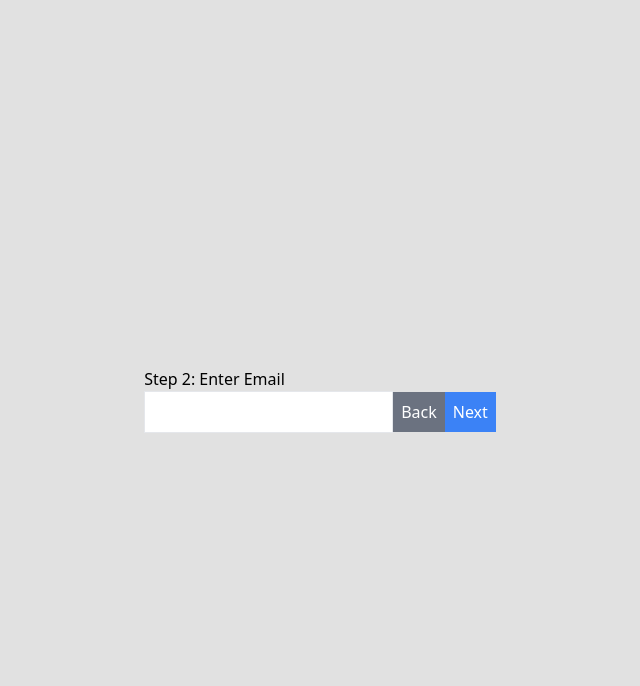
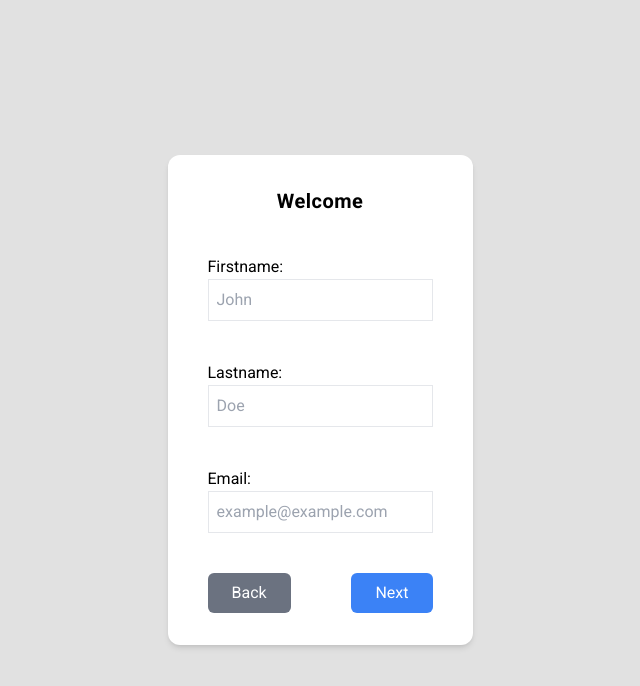
Before and after one commit to UtkarshS611/Cricsphere, a React (Vite) app: page / in a window 1280 px wide. Both pictures are taken after a click on the button "Next". Shown: the top 686 px of the page, without its empty margins (320-960 px from the left). Built offline with nearby package versions, Linux system fonts and the light colour scheme.

Commit message:
form functionality completed

```diff
--- a/src/Components/Home.jsx
+++ b/src/Components/Home.jsx
@@ -1,14 +1,19 @@
 import React from 'react'
 import { BsStars } from "react-icons/bs";
 import Cards from './Cards';
+import { useLocation } from 'react-router-dom';
 
 const Home = () => {
+
+  const location = useLocation();
+  const formData = location.state;
+
   return (
     <section className='h-[500vh]'>
       <div className='flex justify-center mt-8 font-primary'>
         <div className='px-14 py-1 rounded-full font-medium flex items-center gap-2 border-[0.5px] bg-[#e3d5ca4e] border-[#bb9457]'>
           <BsStars />
-          Welcome, Utkarsh
+          Welcome, {formData?.firstname || 'Guest'}
         </div>
       </div>
       <div className='tracking-wide text-4xl md:text-7xl uppercase flex flex-col items-center py-8 gap-2 md:gap-10 font-[Anton]'>
--- a/src/Components/Signup.jsx
+++ b/src/Components/Signup.jsx
@@ -1,12 +1,18 @@
 import React, { useState } from 'react';
+import { useNavigate } from 'react-router-dom';
 
 const Signup = ({ setIsLoggedIn }) => {
   const [step, setStep] = useState(1);
   const [formData, setFormData] = useState({
-    name: '',
+    gender: '',
+    city: '',
+    firstname: '',
+    lastname: '',
     email: '',
     password: ''
   });
+
+  const navigate = useNavigate();
 
   const nextStep = () => setStep(step + 1);
   const prevStep = () => setStep(step - 1);
@@ -14,32 +20,59 @@ const Signup = ({ setIsLoggedIn }) => {
 
   const handleSubmit = (e) => {
     e.preventDefault();
-    setIsLoggedIn(true); // simulate login
+    setIsLoggedIn(true);
+    navigate('/home', { state: formData });
+    console.log(formData)
   };
 
   return (
-    <div className="flex flex-col items-center justify-center min-h-screen">
+    <div className="flex font-primary flex-col items-center justify-center min-h-screen">
       {step === 1 && (
-        <div>
-          <h2>Step 1: Enter Name</h2>
-          <input type="text" name="name" value={formData.name} onChange={handleInput} className="border p-2" />
-          <button onClick={nextStep} className="bg-blue-500 text-white p-2">Next</button>
+        <div className='bg-white flex flex-col gap-10 px-10 py-8 rounded-xl shadow-md'>
+          <h2 className='text-center text-xl font-semibold tracking-wide'>Welcome</h2>
+          <div className='flex flex-col'>
+            <label htmlFor="gender" className='text-lg'>Gender:</label>
+            <input id='gender' type="text" name="gender" placeholder='Gender' value={formData.gender} onChange={handleInput} className="border p-2 outline-blue-500" />
+          </div>
+          <div  className='flex flex-col'>
+            <label htmlFor="City" className='text-lg'>City:</label>
+            <input id='City' type="text" name="city" placeholder='City' value={formData.city} onChange={handleInput} className="border p-2 outline-blue-500" />
+          </div>
+          <button onClick={nextStep} className="bg-blue-500 hover:bg-blue-800 rounded-md duration-200 text-white p-2">Next</button>
         </div>
       )}
       {step === 2 && (
-        <div>
-          <h2>Step 2: Enter Email</h2>
-          <input type="email" name="email" value={formData.email} onChange={handleInput} className="border p-2" />
-          <button onClick={prevStep} className="bg-gray-500 text-white p-2">Back</button>
-          <button onClick={nextStep} className="bg-blue-500 text-white p-2">Next</button>
+        <div className='bg-white flex flex-col gap-10 px-10 py-8 rounded-xl shadow-md'>
+          <h2 className='text-center text-xl font-semibold tracking-wide'>Welcome</h2>
+          <div className='flex flex-col'>
+            <label htmlFor="firstname">Firstname:</label>
+            <input id='firstname' type="text" name="firstname" placeholder='John' value={formData.firstname} onChange={handleInput} className="border p-2  outline-blue-500" />
+          </div>
+          <div className='flex flex-col'>
+            <label htmlFor="lastname">Lastname:</label>
+            <input id='lastname' type="text" name="lastname" placeholder='Doe' value={formData.lastname} onChange={handleInput} className="border p-2  outline-blue-500" />
+          </div>
+          <div className='flex flex-col'>
+            <label htmlFor="email">Email:</label>
+            <input id='email' type="email" name="email" placeholder='example@example.com' value={formData.email} onChange={handleInput} className="border px-2 pr-8 py-2 outline-blue-500" />
+          </div>
+          <div className='flex justify-between'>
+            <button onClick={prevStep} className="bg-gray-500 hover:bg-gray-800 text-white px-6 rounded-md py-2">Back</button>
+            <button onClick={nextStep} className="bg-blue-500 hover:bg-blue-800 px-6 rounded-md text-white py-2">Next</button>
+          </div>
         </div>
       )}
       {step === 3 && (
-        <div>
-          <h2>Step 3: Enter Password</h2>
-          <input type="password" name="password" value={formData.password} onChange={handleInput} className="border p-2" />
-          <button onClick={prevStep} className="bg-gray-500 text-white p-2">Back</button>
-          <button onClick={handleSubmit} className="bg-green-500 text-white p-2">Sign Up</button>
+        <div className='bg-white flex flex-col gap-10 px-10 py-8 rounded-xl shadow-md'>
+          <h2 className='text-center text-xl font-semibold tracking-wide'>Welcome</h2>
+          <div className='flex flex-col'>
+            <label htmlFor="password">Password:</label>
+            <input id='password' placeholder='Password' type="password" name="password" value={formData.password} onChange={handleInput} className="border p-2" />
+          </div>
+          <div className='flex justify-between'>
+            <button onClick={prevStep} className="bg-gray-500  hover:bg-gray-800 px-6 rounded-md text-white py-2">Back</button>
+            <button onClick={handleSubmit} className="bg-blue-500  hover:bg-blue-800 px-6 rounded-md text-white py-2">Sign Up</button>
+          </div>
         </div>
       )}
     </div>
```
